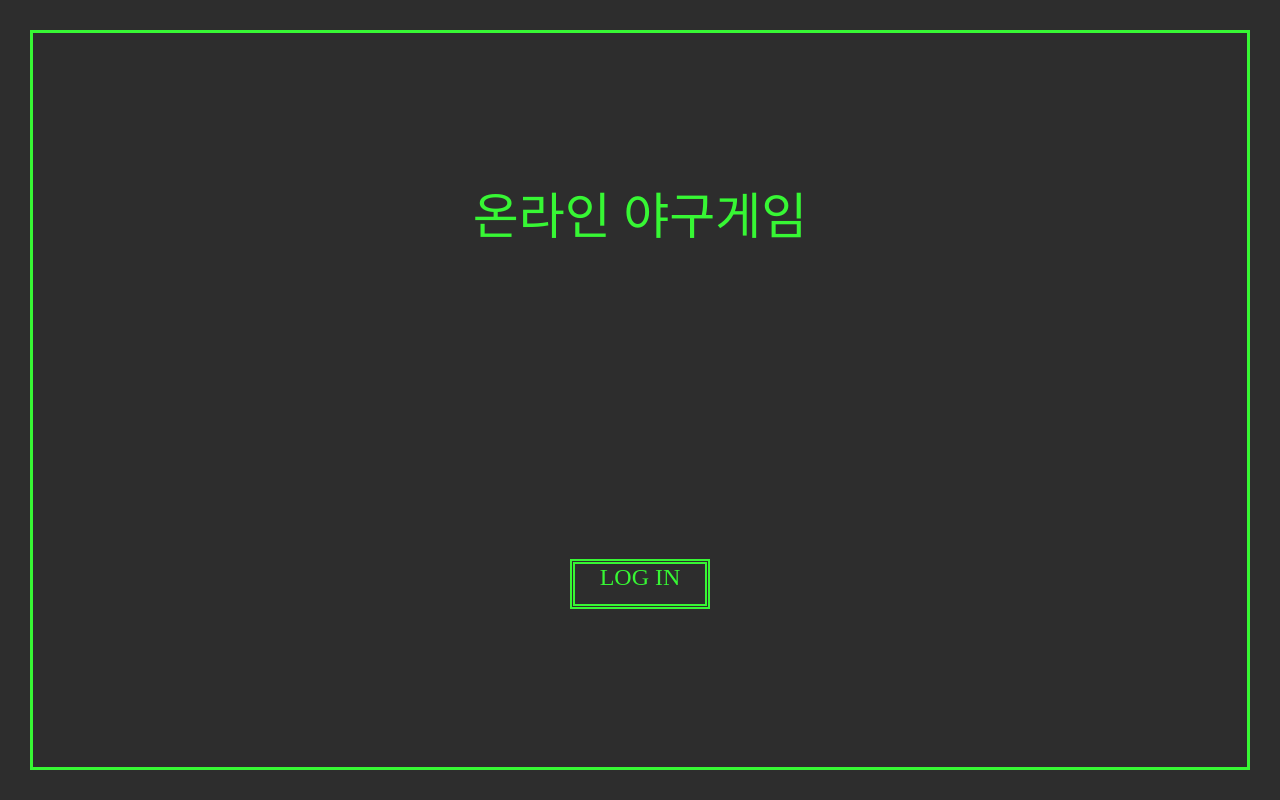
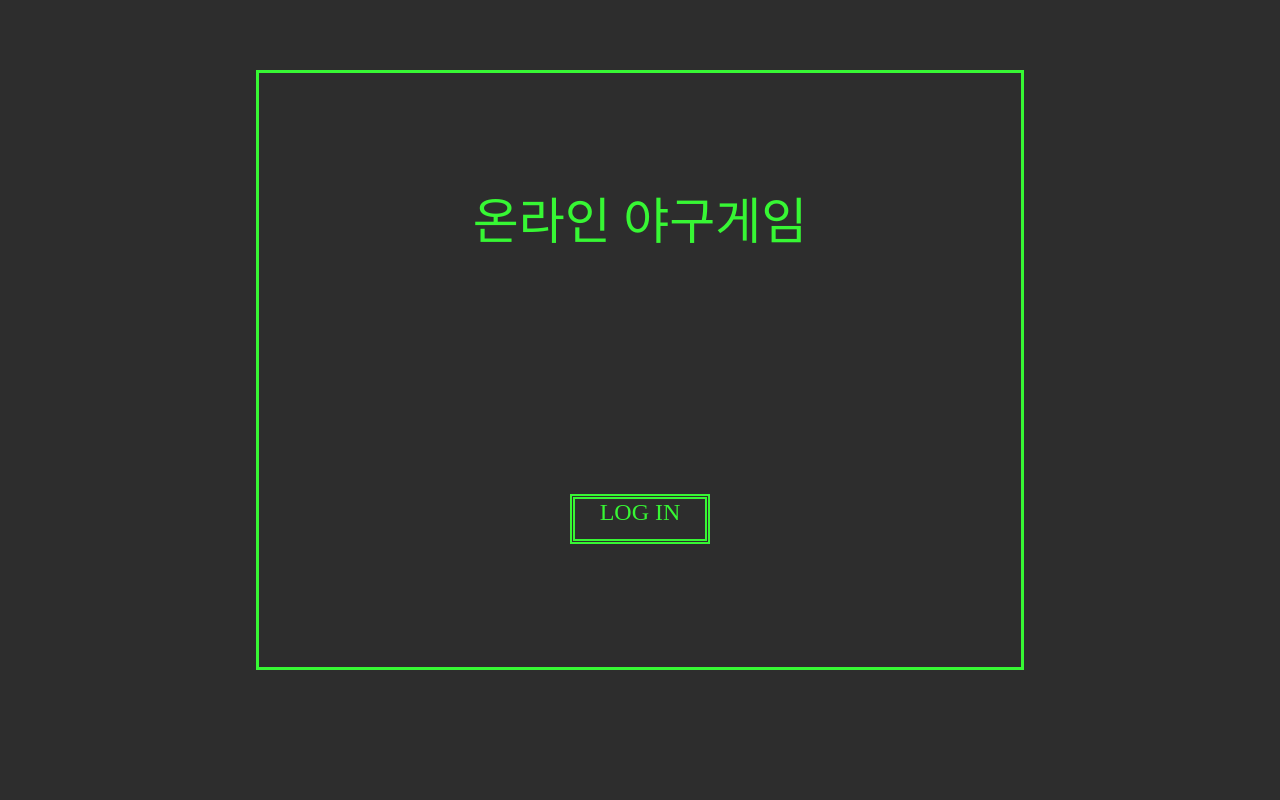
Before and after one commit to codesquad-member-2020/baseball-02, a React app in the folder FE/: page / in a window 1280 px wide. Built offline with nearby package versions, Linux system fonts and the light colour scheme; a web font is replaced by a local one.

Commit message:
[#21] fix: GlobalStyle 수정

```diff
--- a/FE/src/styles/GlobalStyles.js
+++ b/FE/src/styles/GlobalStyles.js
@@ -17,11 +17,14 @@ const GlobalStyles = createGlobalStyle`
     font-family: 'NeoDunggeunmo';
     color: #37F734;
     background: #2D2D2D;
-    margin: 30px;
+    margin: auto;
+    margin-top: 70px;
     border: 3px solid #37F734;
     display: flex;
     justify-content: center;
     align-items: center;
+    width: 768px;
+    height: 600px;
   }
   button {
     background: none;
```
